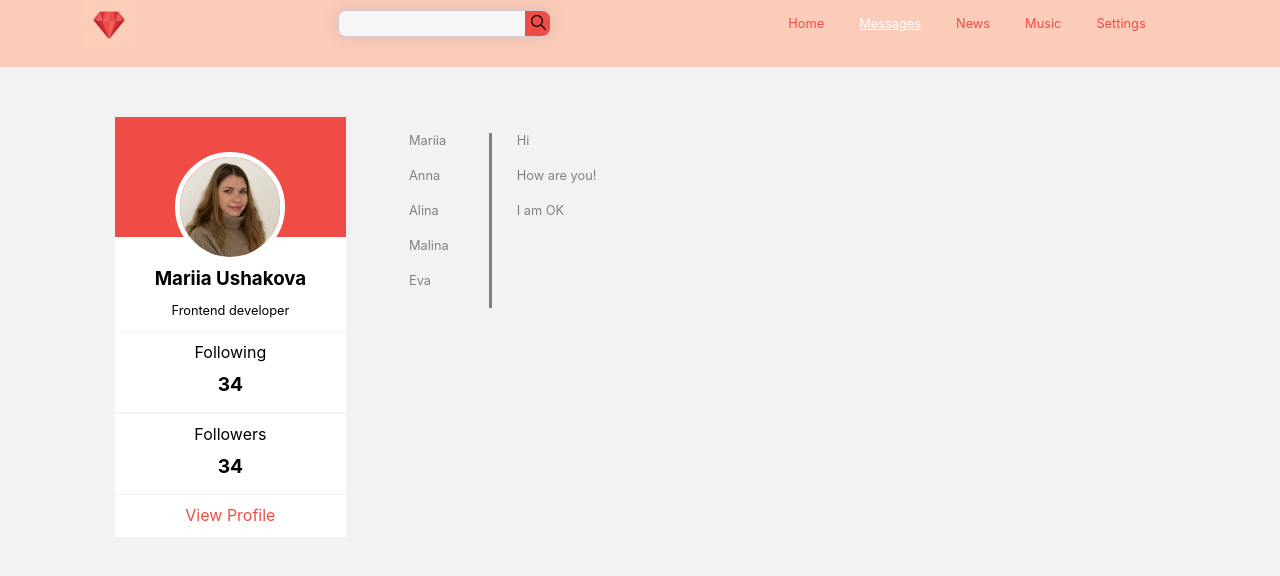
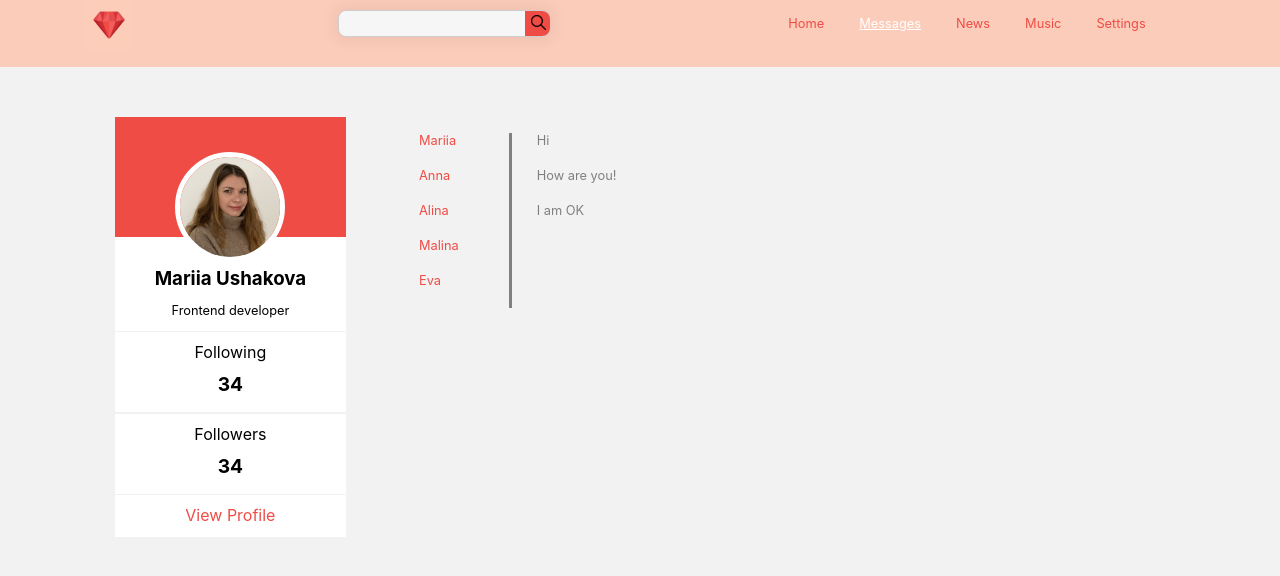
Before and after one commit to Mariia22/SocialNetworkReact, a React (Create React App) app: page /dialog in a window 1280 px wide. Shown: the top 576 px of the page. Built offline with nearby package versions, Linux system fonts and the light colour scheme.

Commit message:
-add NavLink to dialogs

```diff
--- a/src/components/Dialogs/Dialog.jsx
+++ b/src/components/Dialogs/Dialog.jsx
@@ -1,16 +1,16 @@
 import React from 'react';
-import ReactDOM from 'react-dom';
+import { NavLink } from 'react-router-dom';
 import style from './Dialog.module.css'
 
 const Dialog = () => {
     return (
         <div className={style.dialogs}>
             <ul className={style.dialog}>
-                <li>Mariia</li>
-                <li>Anna</li>
-                <li>Alina</li>
-                <li>Malina</li>
-                <li>Eva</li>
+                <li><NavLink to='dialog/1'>Mariia</NavLink></li>
+                <li><NavLink to='dialog/2'>Anna</NavLink></li>
+                <li><NavLink to='dialog/3'>Alina</NavLink></li>
+                <li><NavLink to='dialog/4'>Malina</NavLink></li>
+                <li><NavLink to='dialog/5'>Eva</NavLink></li>
             </ul>
             <ul className={style.message}>
                 <li>Hi</li>
--- a/src/components/Dialogs/Dialog.module.css
+++ b/src/components/Dialogs/Dialog.module.css
@@ -10,5 +10,4 @@ li{
 
 .dialog{
     border-right: 3px solid grey;
-
 }
```
